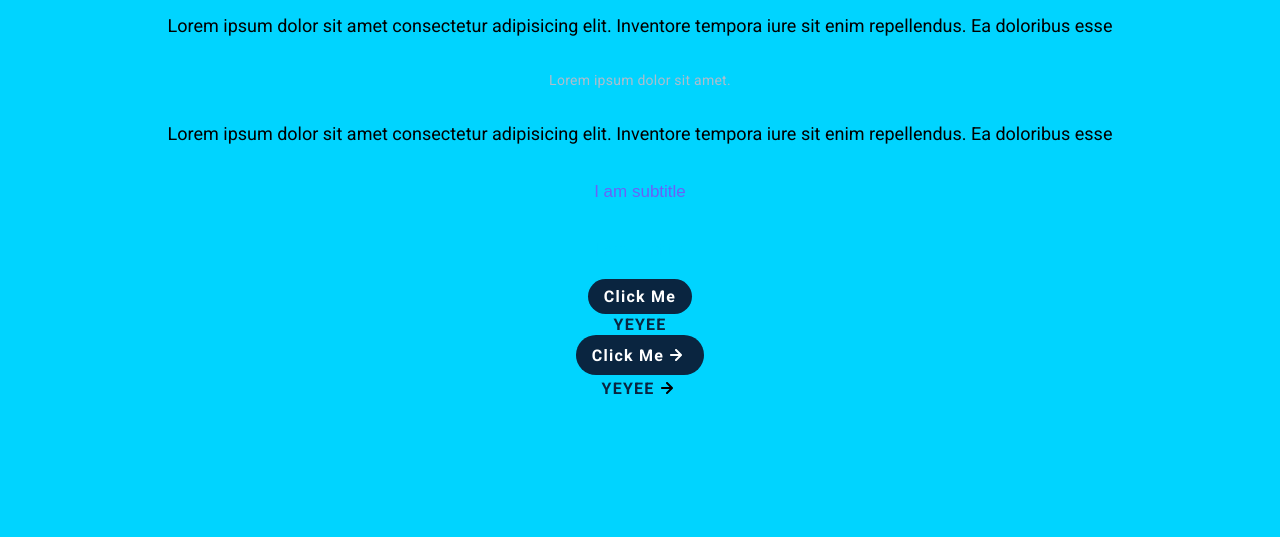
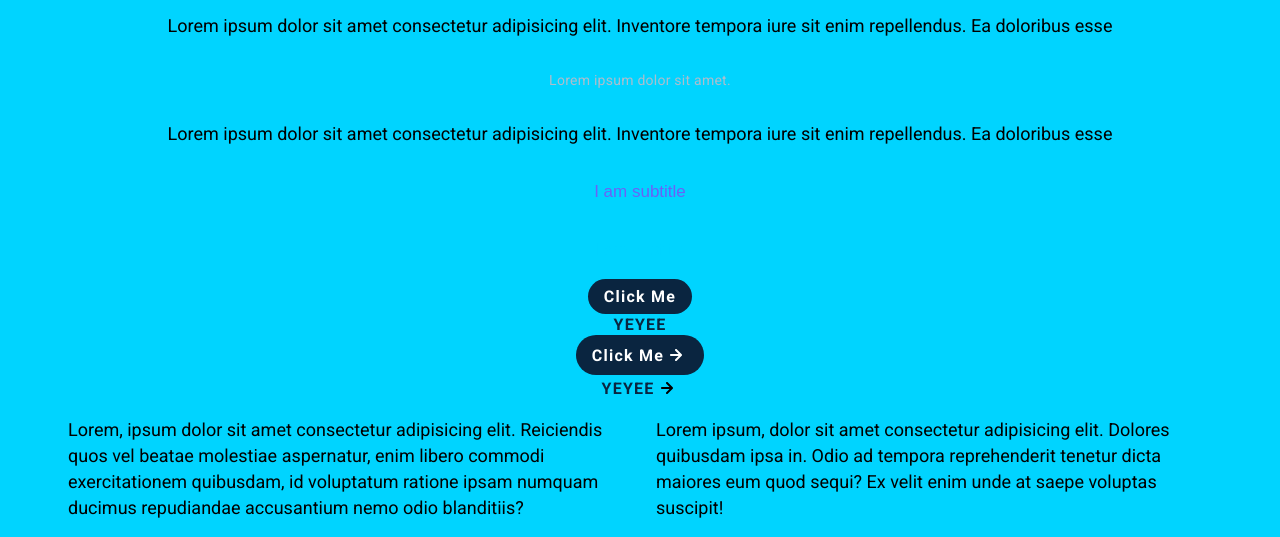
Before and after one commit to Paul-Annay/swipe, a plain HTML site: page index.html in a window 1280 px wide. Shown: the part 404-941 px from the top of the page. Before the commit the page ends 805 px from the top, so only its background shows below. Drawn offline with Linux system fonts and the light colour scheme; a web font is replaced by a local one.

Commit message:
Created the utility classes for styling the two column layout

```diff
--- a/index.css
+++ b/index.css
@@ -192,6 +192,46 @@ a:hover {
     transform: translateX(4px);
 }
 
+/* Layout Utility Styles */
+
+.section-container {
+    width: 100%;
+    max-width: var(--standard-width);
+}
+
+.two-column {
+    width: 100%;
+    box-sizing: border-box;
+    display: flex;
+    flex-direction: row;
+    justify-content: center;
+    align-items: flex-start;
+}
+
+.two-column>.col-left {
+    width: 50%;
+    box-sizing: border-box;
+    padding: 0 var(--spacing-md) 0 0;
+    display: flex;
+    flex-direction: column;
+    align-items: start;
+    justify-content: center
+}
+
+.two-column>.col-right {
+    width: 50%;
+    box-sizing: border-box;
+    padding: 0 0 0 var(--spacing-md);
+    display: flex;
+    flex-direction: column;
+    align-items: start;
+    justify-content: center
+}
+
+/* Layout Utility Styles */
+
+
+
 /* NAVBAR */
 
 .navbar {
--- a/index.html
+++ b/index.html
@@ -51,6 +51,20 @@
         <img src="./assets/arrow-right-dark.svg" alt="right arrow">
     </button>
 
+    <div class="section-container">
+        <div class="two-column">
+            <div class="col-left">
+                <p>Lorem, ipsum dolor sit amet consectetur adipisicing elit. Reiciendis quos vel beatae molestiae
+                    aspernatur, enim libero commodi exercitationem quibusdam, id voluptatum ratione ipsam numquam
+                    ducimus repudiandae accusantium nemo odio blanditiis?</p>
+            </div>
+            <div class="col-right">
+                <p>Lorem ipsum, dolor sit amet consectetur adipisicing elit. Dolores quibusdam ipsa in. Odio ad tempora
+                    reprehenderit tenetur dicta maiores eum quod sequi? Ex velit enim unde at saepe voluptas suscipit!
+                </p>
+            </div>
+        </div>
+    </div>
 
 </body>
 
```
